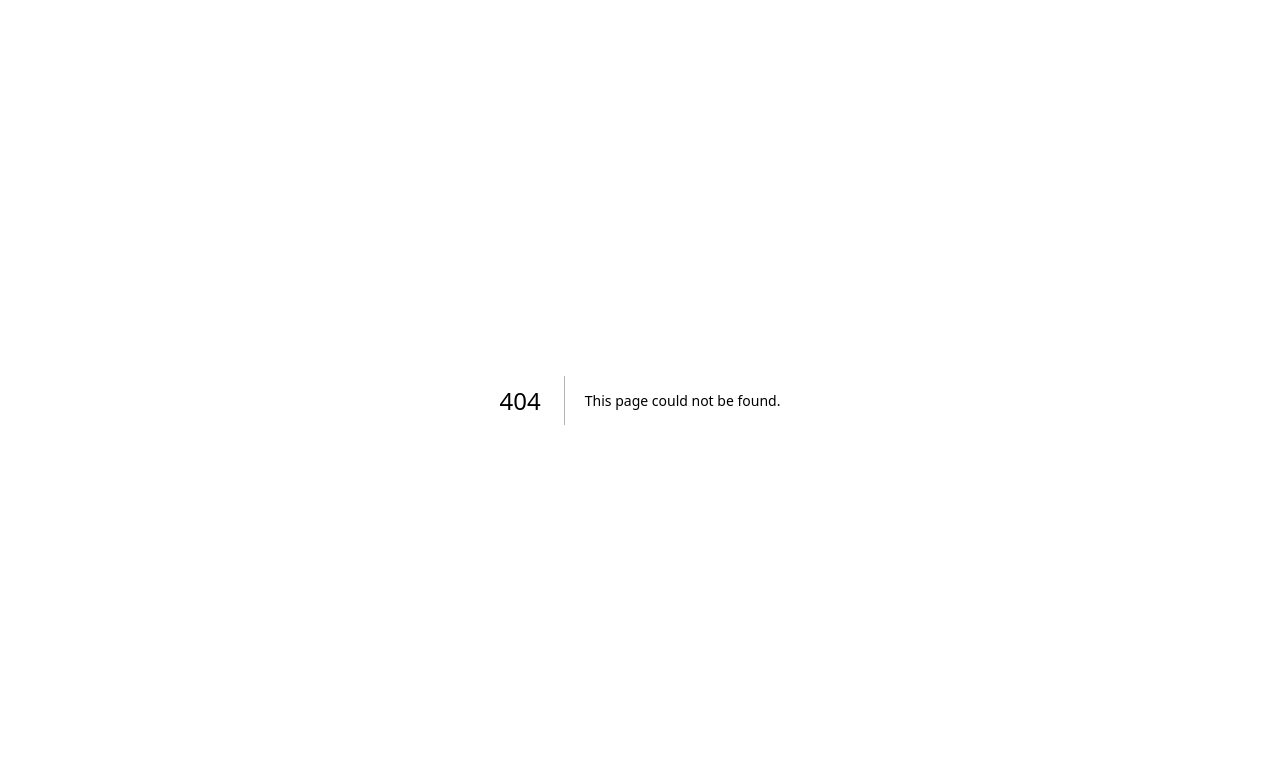
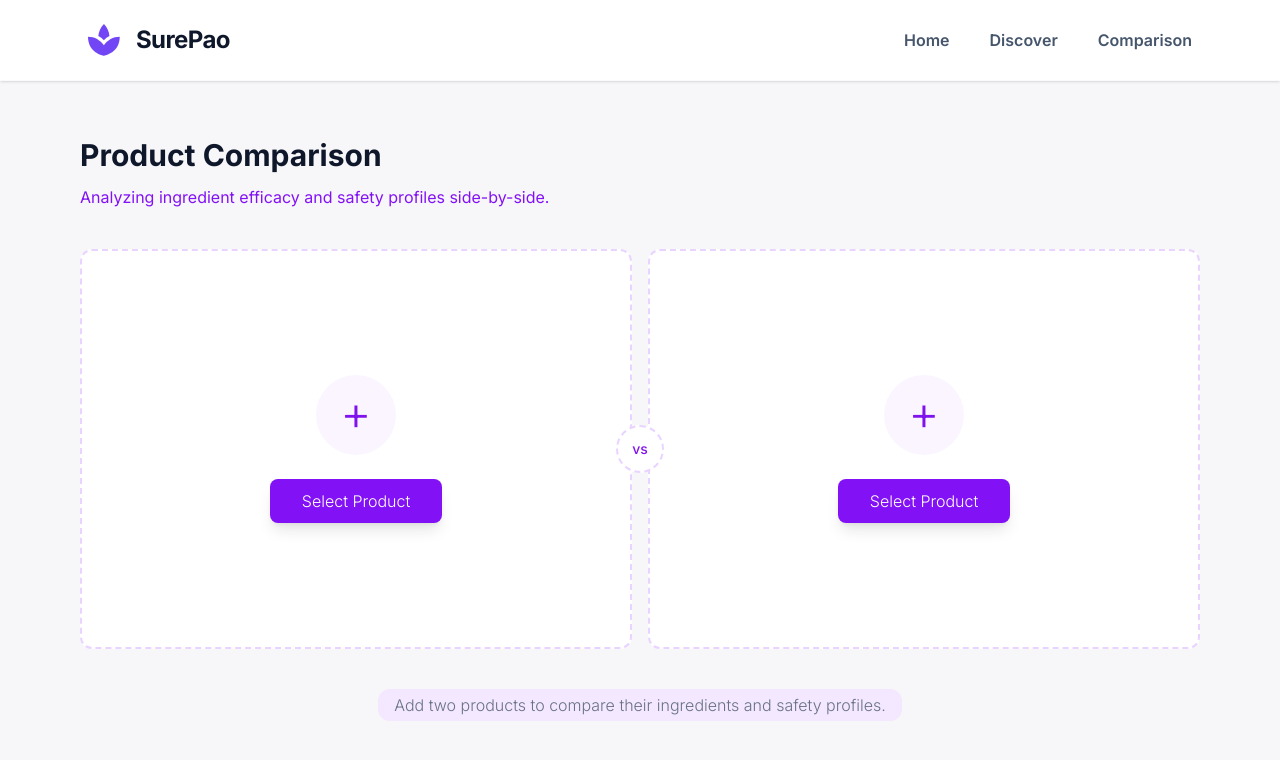
Before and after one commit to ktpq/SurePao, a Next.js app: page /comparison in a window 1280 px wide. Before the commit this address had no page. Shown: the top 760 px of the page. Built offline with nearby package versions, Linux system fonts and the light colour scheme.

Commit message:
Update
Add ComparisonPage component and update Navbar link

```diff
--- /dev/null
+++ b/app/comparison/ComparisonPage.tsx
@@ -0,0 +1,109 @@
+'use client'
+import React, { useState } from 'react'
+import { Search, X } from 'lucide-react'
+
+// ข้อมูลจำลองสำหรับแสดงใน Modal
+const mockProducts = [
+    { id: 1, brand: 'THE ORDINARY', name: 'Niacinamide 10% + Zinc 1%', category: 'Serum', img: 'https://cdn.dummyjson.com/product-images/1/thumbnail.jpg' },
+    { id: 2, brand: 'THE ORDINARY', name: 'Niacinamide 10% + Zinc 1%', category: 'Serum', img: 'https://cdn.dummyjson.com/product-images/1/thumbnail.jpg' },
+    { id: 3, brand: 'THE ORDINARY', name: 'Niacinamide 10% + Zinc 1%', category: 'Serum', img: 'https://cdn.dummyjson.com/product-images/1/thumbnail.jpg' },
+    { id: 4, brand: 'THE ORDINARY', name: 'Niacinamide 10% + Zinc 1%', category: 'Serum', img: 'https://cdn.dummyjson.com/product-images/1/thumbnail.jpg' },
+];
+
+export default function ComparisonPage() {
+    // State สำหรับควบคุมการเปิด/ปิด Modal
+    const [isModalOpen, setIsModalOpen] = useState(false);
+
+    return (
+        <section className='center-content py-14'>
+            <h1 className='text-3xl font-bold'> Product Comparison </h1>
+            <p className='mt-3 text-primary'> Analyzing ingredient efficacy and safety profiles side-by-side. </p>
+
+            <div className="relative flex items-center justify-center gap-4 w-full mx-auto py-10">
+                {/* กล่องสินค้าฝั่งซ้าย */}
+                <div className="flex-1 flex flex-col items-center justify-center h-[400px] border-2 border-dashed border-purple-200 rounded-xl bg-white">
+                    <div className="w-20 h-20 rounded-full bg-purple-50 flex items-center justify-center mb-6">
+                        <span className="text-[#8013eb] text-5xl font-light mb-1">+</span>
+                    </div>
+                    {/* ผูกฟังก์ชันเปิด Modal เมื่อคลิก */}
+                    <button onClick={() => setIsModalOpen(true)} className="px-8 py-2.5 btn-primary font-light">
+                        Select Product
+                    </button>
+                </div>
+
+                {/* ตัวคั่น VS ตรงกลาง */}
+                <div className="absolute left-1/2 top-1/2 -translate-x-1/2 -translate-y-1/2 w-12 h-12 bg-white border-2 border-dashed border-purple-200 rounded-full flex items-center justify-center text-[#8013eb] text-sm font-medium z-10">
+                    vs
+                </div>
+
+                {/* กล่องสินค้าฝั่งขวา */}
+                <div className="flex-1 flex flex-col items-center justify-center h-[400px] border-2 border-dashed border-purple-200 rounded-xl bg-white">
+                    <div className="w-20 h-20 rounded-full bg-purple-50 flex items-center justify-center mb-6">
+                        <span className="text-[#8013eb] text-5xl font-light mb-1">+</span>
+                    </div>
+                    {/* ผูกฟังก์ชันเปิด Modal เมื่อคลิก */}
+                    <button onClick={() => setIsModalOpen(true)} className="px-8 py-2.5 btn-primary font-light">
+                        Select Product
+                    </button>
+                </div>
+            </div>
+
+            <p className='mx-auto w-fit px-4 py-1 bg-purple-100 rounded-xl text-gray-500 font-light'> Add two products to compare their ingredients and safety profiles. </p>
+
+            {/* ================= MODAL SECTION ================= */}
+            {isModalOpen && (
+                <div className="fixed inset-0 z-50 flex items-center justify-center bg-black/40 backdrop-blur-sm">
+                    {/* กล่อง Modal */}
+                    <div className="bg-white w-full max-w-lg rounded-2xl shadow-xl overflow-hidden flex flex-col max-h-[85vh]">
+
+                        {/* Header ของ Modal */}
+                        <div className="p-6 pb-4">
+                            <div className="flex justify-between items-center mb-4">
+                                <h2 className="text-xl font-bold text-gray-900">Select Product to Compare</h2>
+                                <button
+                                    onClick={() => setIsModalOpen(false)}
+                                    className="text-gray-400 hover:text-gray-700 transition-colors cursor-pointer"
+                                >
+                                    <X size={24} />
+                                </button>
+                            </div>
+
+                            {/* ช่อง Search (ตั้งใจไม่ให้มีขอบสีตอน focus ตามที่ขอ) */}
+                            <div className="relative">
+                                <Search className="absolute left-4 top-1/2 -translate-y-1/2 text-[#8013eb]" size={20} />
+                                <input
+                                    type="text"
+                                    placeholder="Search skincare products..."
+                                    className="w-full pl-12 pr-4 py-3 border border-gray-200 rounded-xl outline-none focus:border-gray-300 focus:ring-0 text-gray-700 placeholder:text-gray-400"
+                                />
+                            </div>
+                        </div>
+
+                        {/* เส้นคั่น */}
+                        <div className="h-px w-full bg-gray-200"></div>
+
+                        {/* รายการสินค้า (Scroll ได้) */}
+                        <div className="p-6 pt-4 overflow-y-auto flex-1 flex flex-col gap-4">
+                            {mockProducts.map((product, index) => (
+                                <div key={index} className="flex items-center gap-4 p-2 hover:bg-gray-50 rounded-xl cursor-pointer transition-colors">
+                                    {/* รูปสินค้าจำลอง */}
+                                    <div className="w-16 h-16 border border-gray-200 rounded-lg flex items-center justify-center p-2 bg-white shrink-0">
+                                        <div className="w-6 h-10 bg-gray-200 rounded-sm"></div> {/* โครงขวดจำลอง */}
+                                    </div>
+
+                                    {/* ข้อมูลสินค้า */}
+                                    <div className="flex flex-col">
+                                        <span className="text-[#8013eb] text-xs font-bold uppercase tracking-wider">{product.brand}</span>
+                                        <span className="text-sm font-bold text-gray-900 mt-0.5">{product.name}</span>
+                                        <span className="text-xs text-gray-500 mt-1">{product.category}</span>
+                                    </div>
+                                </div>
+                            ))}
+                        </div>
+
+                    </div>
+                </div>
+            )}
+        </section>
+    )
+}
--- /dev/null
+++ b/app/comparison/page.tsx
@@ -0,0 +1,14 @@
+import React from 'react'
+import Navbar from '../components/Navbar'
+import Footer from '../components/Footer'
+import ComparisonPage from './ComparisonPage'
+
+export default function page() {
+  return (
+    <main>
+        <Navbar/>
+        <ComparisonPage/>
+        {/* <Footer/> */}
+    </main>
+  )
+}
--- a/app/components/Navbar.tsx
+++ b/app/components/Navbar.tsx
@@ -31,7 +31,7 @@ export default function Navbar() {
             </a>
           </li>
           <li>
-            <a href="#" className="text-md font-semibold text-slate-600 hover:text-primary transition-colors">
+            <a href="/comparison" className="text-md font-semibold text-slate-600 hover:text-primary transition-colors">
               Comparison
             </a>
           </li>
```
